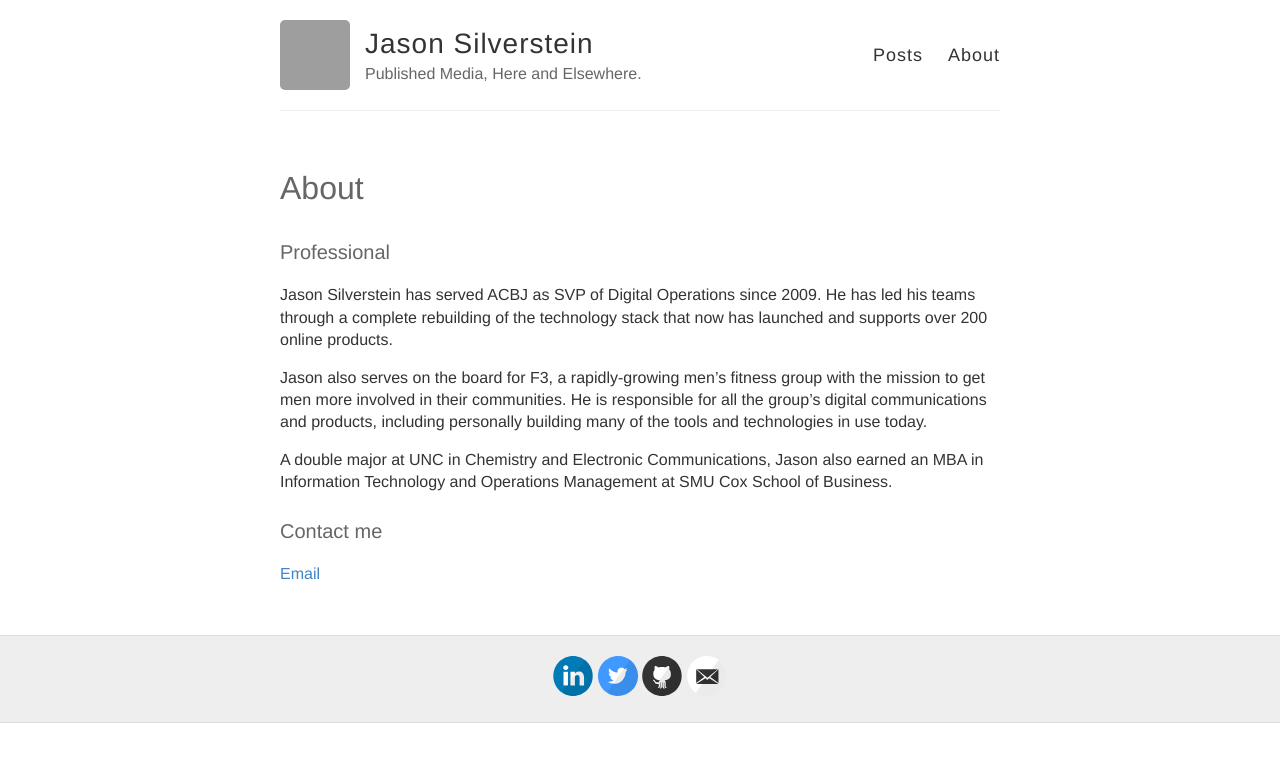
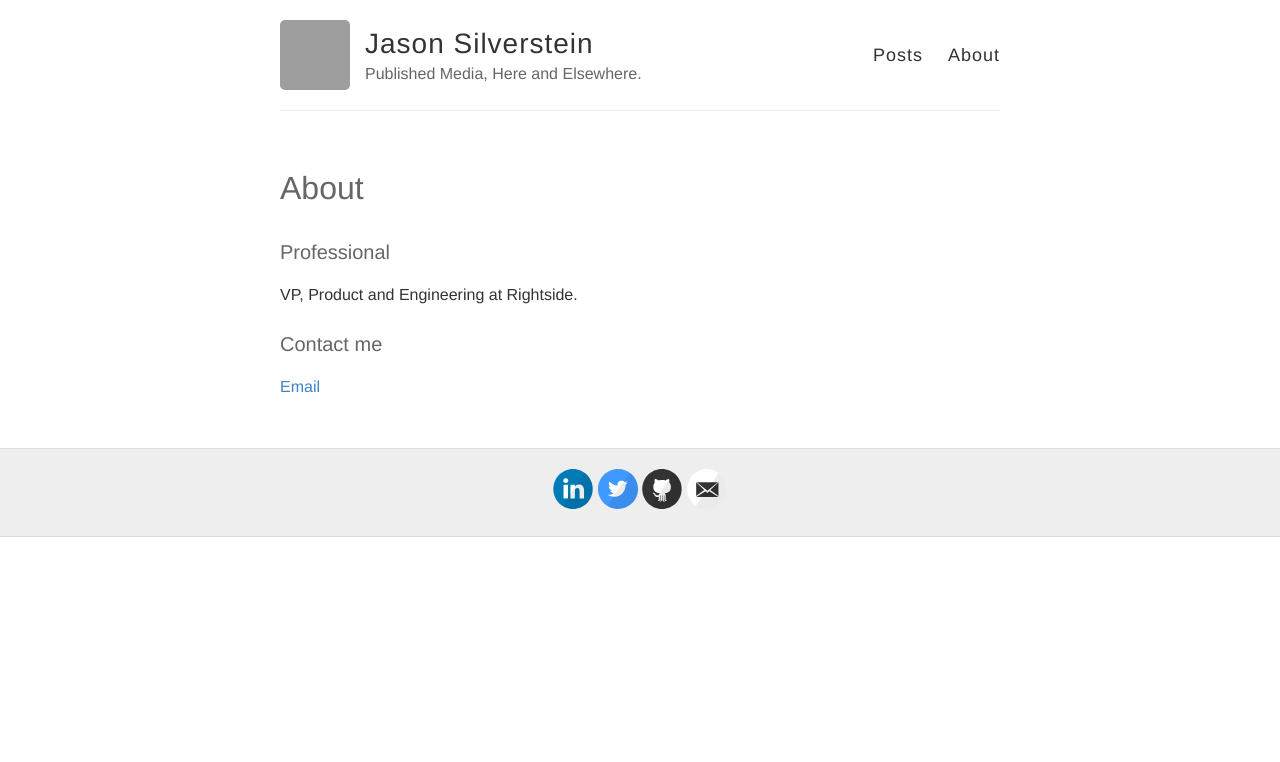
Before and after one commit to jasonsilverstein/jasonsilverstein.github.io, a Jekyll site: the page built from about.md, in a window 1280 px wide. Shown: the top 762 px of the page. Built offline with Jekyll 4.4.1, drawn with Linux system fonts in a browser that asks for light colours; grey boxes are pictures that could not be loaded.

Commit message:
changed jobs
job title replaces summary.

```diff
--- a/about.md
+++ b/about.md
@@ -6,11 +6,7 @@
 
 ### Professional
 
-Jason Silverstein has served ACBJ as SVP of Digital Operations since 2009. He has led his teams through a complete rebuilding of the technology stack that now has launched and supports over 200 online products.
-
-Jason also serves on the board for F3, a rapidly-growing men’s fitness group with the mission to get men more involved in their communities. He is responsible for all the group’s digital communications and products, including personally building many of the tools and technologies in use today.
-
-A double major at UNC in Chemistry and Electronic Communications, Jason also earned an MBA in Information Technology and Operations Management at SMU Cox School of Business.
+VP, Product and Engineering at Rightside.
 
 ### Contact me
 
```
